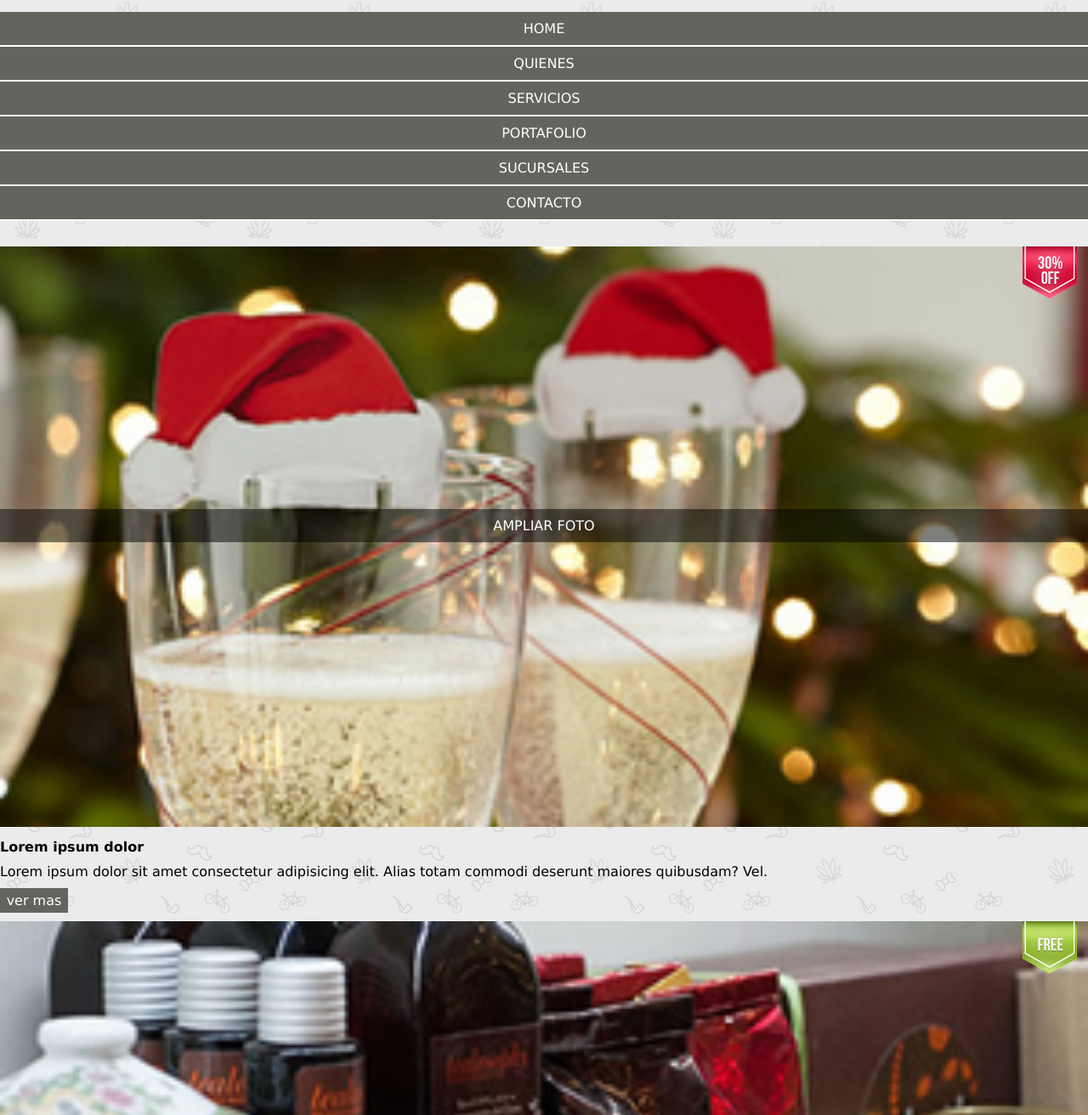
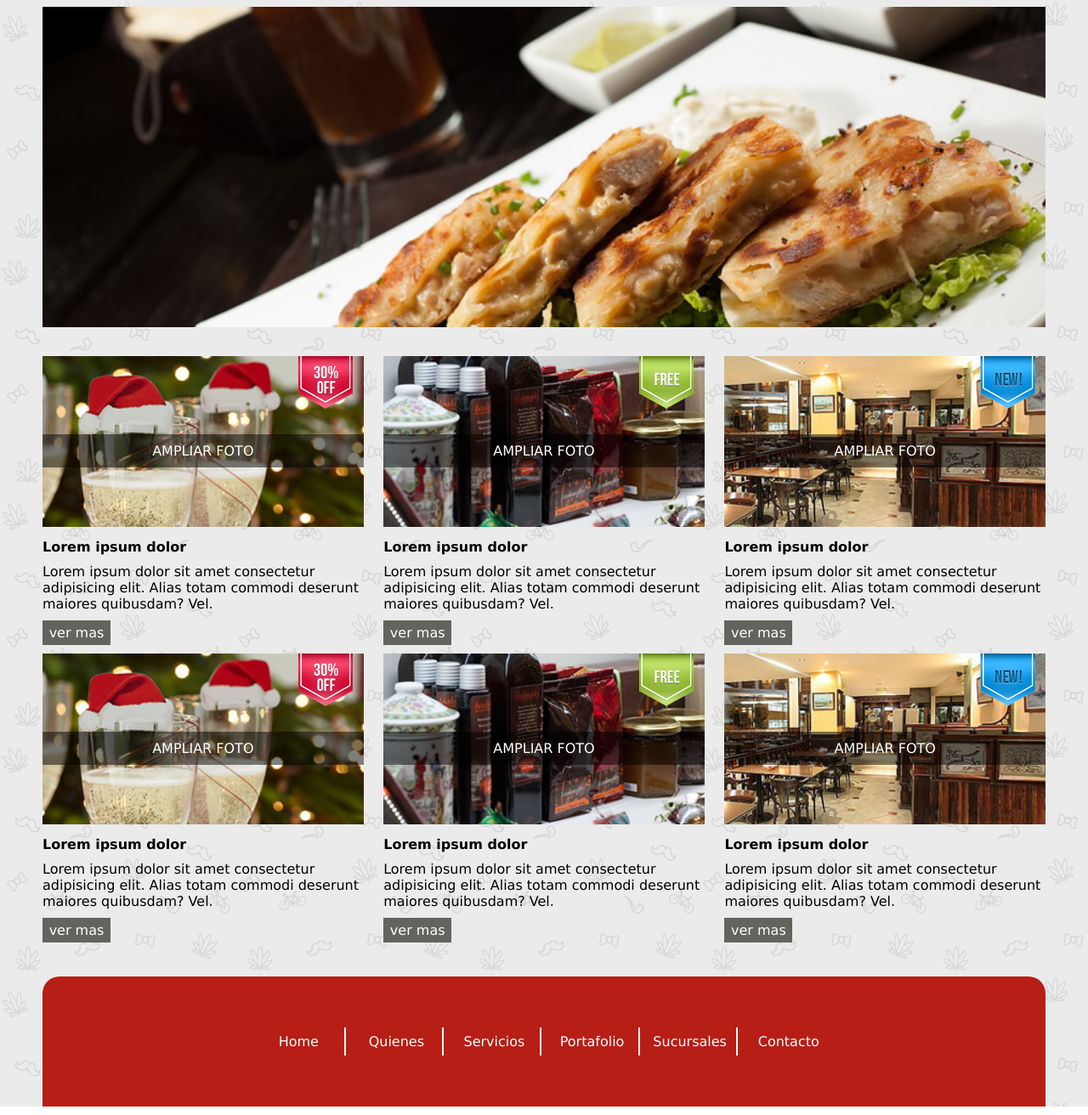
Before and after one commit to DiCerso/kitchening, a website: page views/index.html in a window 1280 px wide. Shown: the part 288-1600 px from the top of the page at 85% size. Drawn offline with Linux system fonts and the light colour scheme; files that its build step writes are made by us from their sources; files whose address does not match are found by name.

Commit message:
tablet y desktop

```diff
--- a/public/css/footer.css
+++ b/public/css/footer.css
@@ -0,0 +1,34 @@
+.footer__menu li{
+    width: 100%;
+    background-color: var(--colorRojo);
+    text-align: center;
+    text-transform: uppercase;
+    padding: 10px 0;
+    border-bottom: solid 2px white;
+}
+
+
+@media (min-width: 768px){
+
+    .footer__menu{
+        background-color: var(--colorRojo);
+        width: 100%;
+        padding: 60px 0;
+        text-align: center;
+        border-radius: 20px 20px 0 0;
+        /*lados: izquierda arriba, derecha arriba, derecha abajo, izquierda abajo */
+    }
+
+    .footer__menu li{
+        width: 110px;
+        border-bottom: 0;
+        display: inline-block;
+        text-transform: capitalize;/*hace que tenga la primera letra en mayuscula y el resto en minuscula*/
+        border-right: solid 2px white;/*le coloco una linea a la derecha*/
+        padding: 7px 0;
+    }
+
+    .footer__menu li:last-child{
+        border-right: none;
+    }
+}
--- a/public/css/general.css
+++ b/public/css/general.css
@@ -6,6 +6,9 @@
 
 body{
     font-family: Verdana, geneva, Tohama, sans-serif;
+    max-width: 1180px;/*le colocamos el maximo de width*/
+    margin: 0 auto;
+    /*le colocamos un margin 0 de arriba y abajo y colocamos auto en los costados*/
 }
 
 a{
--- a/public/css/header.css
+++ b/public/css/header.css
@@ -33,3 +33,37 @@ header .logo{
     padding: 10px 0;
     border-bottom: solid 2px white;
 }
+
+
+/* Tablet */
+@media (min-width: 460px){ /*cuando supera los 460 cambia la pagina */
+    /* Colocar siempre el mismo selector anteriormente porque sino no toma los cambios */
+
+
+    .header__burger{
+        display: none;/*hacemos desaparecer el menu hamburgesa*/
+    }
+
+
+    .header__menu ul{
+        overflow: hidden;/*esta linea hace que se ocupe el espacio que ocupe las li por que estan con float*/
+    }
+
+    .header__menu li{
+        width: 15.5%;
+        font-size: 0.6rem;/**/
+        float: left;/* que sean flotantes es que estan por encima de la pagina */
+        margin-right: 1.4%;
+    }
+
+    .header__menu li:last-child{/*esto es un seudoselector, lo que hace es seleccionar el ultimo elemento del li*/
+        margin-right: 0;
+    }
+}
+
+/* Laptop */
+@media(min-width: 768px){
+    .header__menu li{
+        font-size: 1rem;/*cambio el tamaño de letra en 768px */
+    }
+}
--- a/public/css/home.css
+++ b/public/css/home.css
@@ -52,3 +52,52 @@ body.home{
     text-align: center;
     width: 80px;
 }
+
+/* Tablets */
+@media(min-width: 460px){
+
+    /*Banner*/
+    .home__box-banner{
+        display: block;/*hacemos que aparezca el banner*/
+        margin-top: 30px;
+    }
+
+    .home__box-banner img{
+        width: 100%;
+    }
+
+    /* Productos */
+
+    .home__box-products{
+        overflow: hidden;
+    }
+
+    .home__product{
+        width: 49%;
+        float: left;
+        margin-right: 2%;/*le coloco 2% de espacio entre los 2 productos*/
+    }
+
+    .home__product:nth-child(even){/*lo que hace nth es seleccionar elementos especificos*/
+        /* even selecciona a los elementos pares */
+        margin-right: 0;
+    }
+}
+
+/* Laptop */
+@media(min-width: 768px){
+    .home__product{
+        width: 32%;
+        margin-right: 2%;
+    }
+
+    .home__product:nth-child(even){/*lo que hace nth es seleccionar elementos especificos*/
+        /* even selecciona a los elementos pares */
+        margin-right: 2%;
+    }
+
+    .home__product:nth-child(3n){/*lo que hace nth es seleccionar elementos especificos*/
+        /* 3n hace que cada 3 haga lo que quiero */
+        margin-right: 0;
+    }
+}
--- a/views/index.html
+++ b/views/index.html
@@ -91,7 +91,7 @@
         </section>
     </main>
     <footer class="home__footer">
-        <nav>
+        <nav class="footer__menu">
             <ul>
                 <li><a href="">home</a></li>
                 <li><a href="">quienes</a></li>
```
